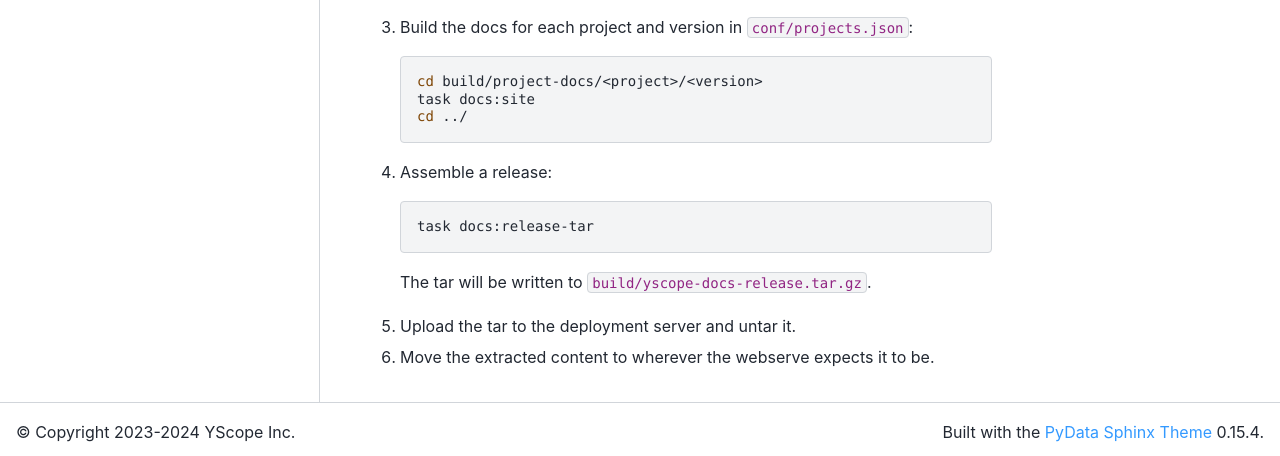
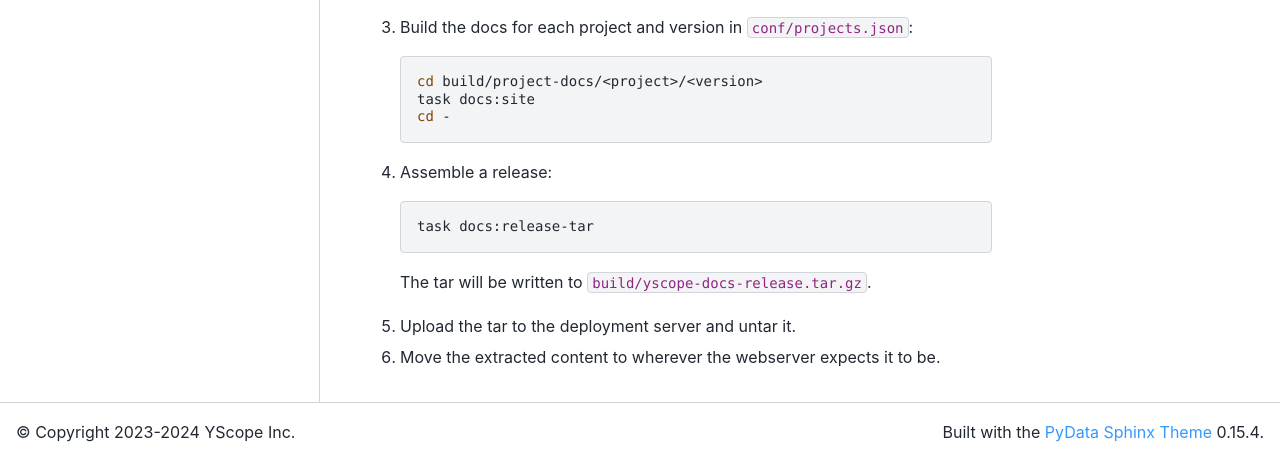
Before and after one commit to y-scope/yscope-docs, a Sphinx documentation site: the page built from docs/dev-guide/misc-deploying.md, in a window 1280 px wide and 900 px high, scrolled down 658 px. Shown: the part 438-894 px from the top of the window. Built offline with Sphinx 7.4.7 and the PyData theme 0.15.4, drawn with Linux system fonts in a browser that asks for light colours.

Commit message:
Address 🐰 comments.

````diff
--- a/docs/dev-guide/misc-deploying.md
+++ b/docs/dev-guide/misc-deploying.md
@@ -39,7 +39,7 @@ Each project and its versions should be listed in `conf/projects.json` so that
    ```shell
    cd build/project-docs/<project>/<version>
    task docs:site
-   cd ../
+   cd -
    ```
 
 4. Assemble a release:
@@ -50,4 +50,4 @@ Each project and its versions should be listed in `conf/projects.json` so that
 
    The tar will be written to `build/yscope-docs-release.tar.gz`.
 5. Upload the tar to the deployment server and untar it.
-6. Move the extracted content to wherever the webserve expects it to be.
+6. Move the extracted content to wherever the webserver expects it to be.
````
